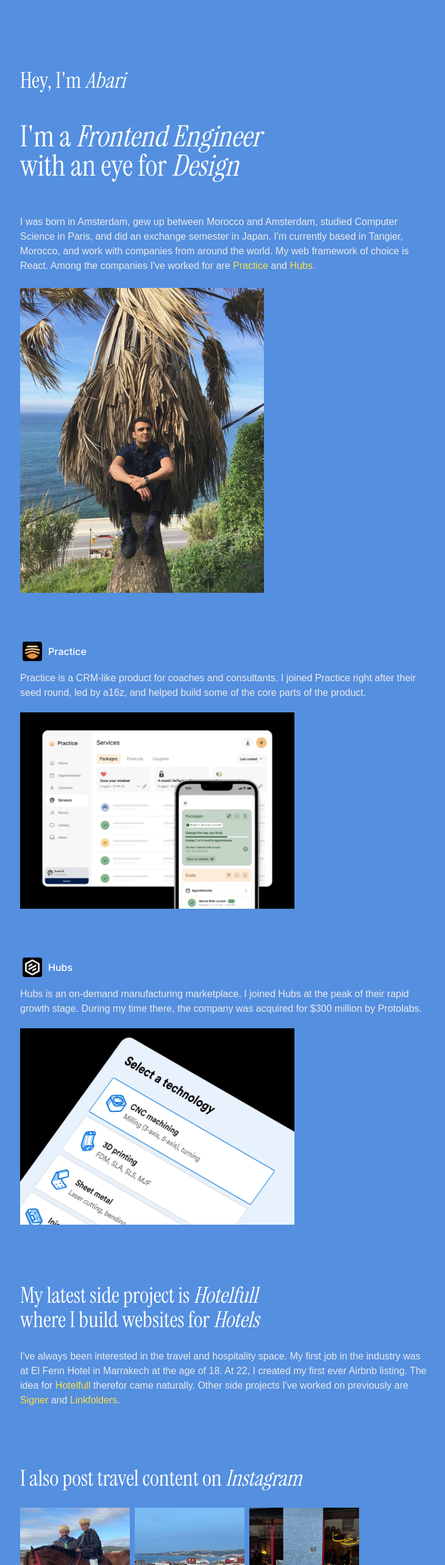
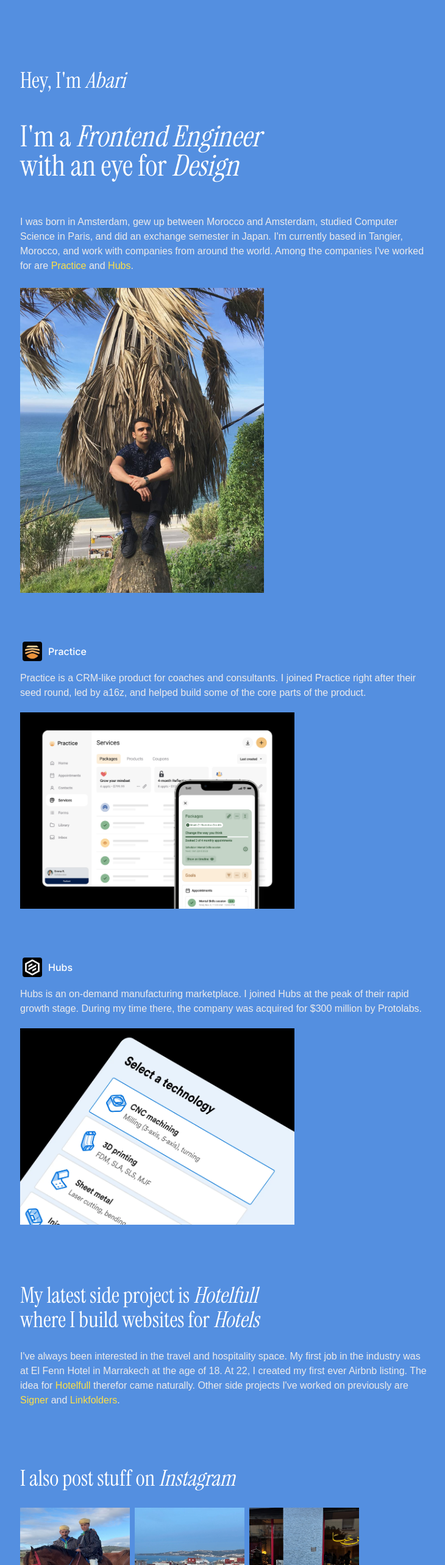
Before and after one commit to byabari/byabari, a Next.js app: page / in a window 1280 px wide. Shown: the top 2566 px of the page at 61% size, without its empty margins (273-1003 px from the left). Built offline with nearby package versions, Linux system fonts and the light colour scheme; a web font is replaced by a local one.

Commit message:
update page.js

```diff
--- a/app/page.js
+++ b/app/page.js
@@ -62,8 +62,8 @@ export default function HomePage() {
         I was born in Amsterdam, gew up between Morocco and Amsterdam, studied
         Computer Science in Paris, and did an exchange semester in Japan. I'm
         currently based in Tangier, Morocco, and work with companies from around
-        the world. My web framework of choice is React. Among the companies I've
-        worked for are <Link href="https://practice.do/">Practice</Link> and{" "}
+        the world. Among the companies I've worked for are{" "}
+        <Link href="https://practice.do/">Practice</Link> and{" "}
         <Link href="https://hubs.com/">Hubs</Link>.
       </p>
       <Image
@@ -97,7 +97,7 @@ export default function HomePage() {
         <Link href="https://linkfolders.com/">Linkfolders</Link>.
       </p>
       <h2 className={instrumentSerif.className + " text-3xl sm:text-4xl mb-7"}>
-        I also post travel content on{" "}
+        I also post stuff on{" "}
         <span className="italic leading-tighter">Instagram</span>
       </h2>
       <div className="flex flex-wrap gap-2 mb-7">
```
